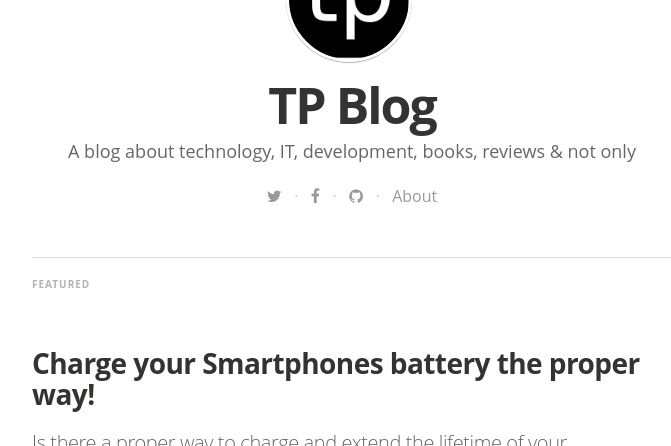
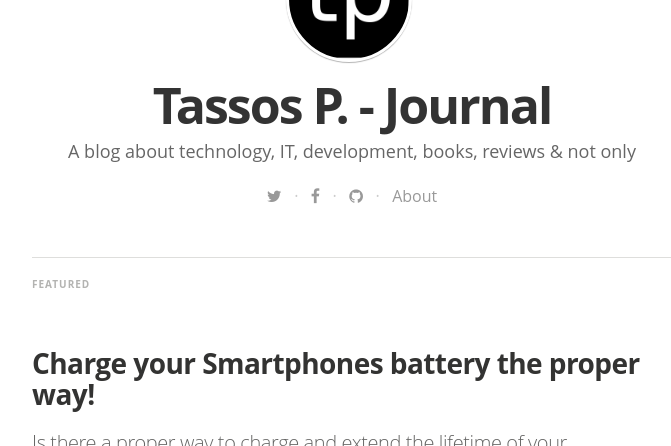
Before and after one commit to tassospan/tassospan.github.io, a Jekyll site: the page built from index.html, in a window 1280 px wide and 900 px high, cut to the strip 454-900 px from the top of the window. Shown: the whole strip, without its empty margins (288-959 px from the left). Built offline with Jekyll 4.4.1, drawn with Linux system fonts in a browser that asks for light colours; nearby versions of some CDN libraries; some web fonts are replaced; Markdown is read by kramdown in place of the engine named in the settings; the list of posts is cut into pages by our own code.

Commit message:
minor config changes

```diff
--- a/_config.yml
+++ b/_config.yml
@@ -5,7 +5,7 @@ gems:
   - jemoji
 
 # Site settings
-title: "TP Blog"
+title: "Tassos P. - Journal"
 description: > # this means to ignore newlines until "email:"
    A blog about technology, IT, development, books, reviews & not only
 
```
